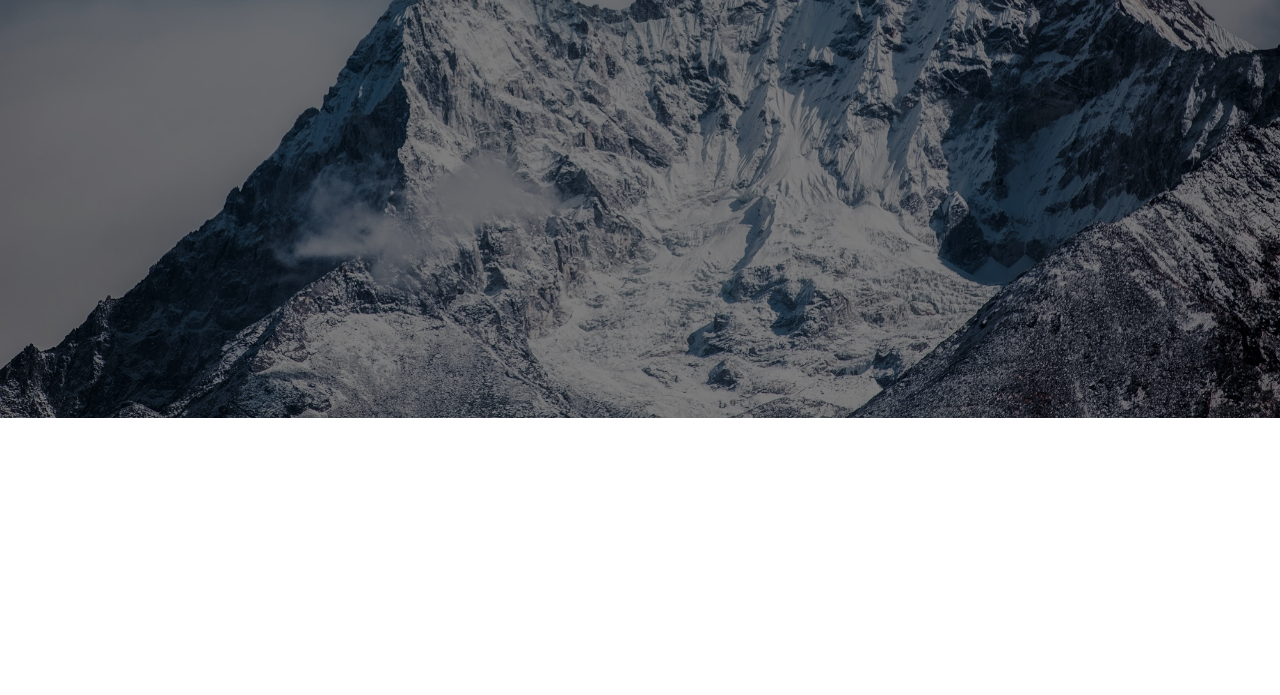
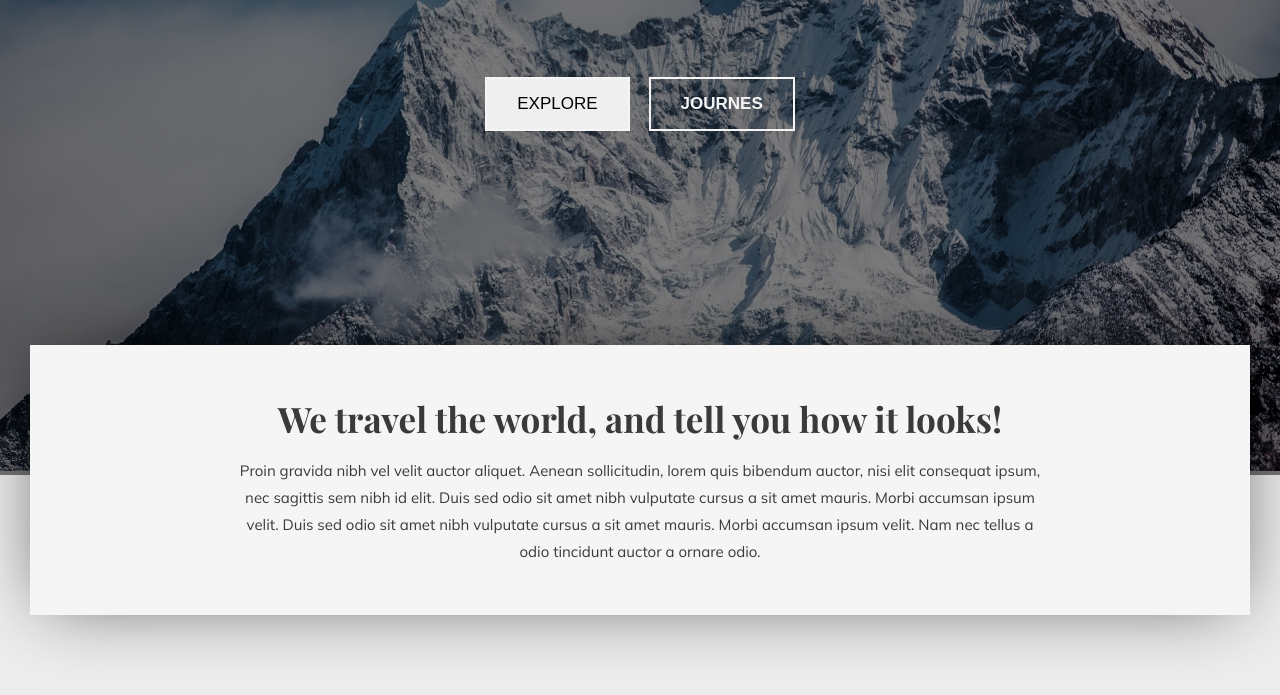
Before and after one commit to Toqeer4148/TravelBlogTemp, a plain HTML site: page index.html in a window 1280 px wide. Shown: the part 382-1077 px from the top of the page. Before the commit the page ends 804 px from the top, so only its background shows below. Drawn offline with nearby package versions, Linux system fonts and the light colour scheme; a web font is replaced by a local one.

Commit message:
Update Hero Section with white div

```diff
--- a/index.html
+++ b/index.html
@@ -12,7 +12,9 @@
   </head>
   <body>
     <div class="overlay">
-      <img src="./ama-dablam-2064522.jpg" alt="" />
+      <div class="img_container">
+        <img src="./ama-dablam-2064522.jpg" alt="" />
+      </div>
       <div class="content">
         <div class="logo">
           <a href="#"><img src="./Images/logo 2.png" alt="site logo" /></a>
@@ -32,7 +34,31 @@
             Better to see something once than hear about it a thousand times!
           </p>
         </div>
+        <div class="hero_btn">
+          <button class="btn">explore</button>
+          <button class="btn2">journes</button>
+        </div>
       </div>
+    </div>
+    <div class="body_wrapper">
+      <section>
+        <div class="content_container">
+          <div class="head1">
+            <h3>We travel the world, and tell you how it looks!</h3>
+          </div>
+          <div class="para1">
+            <p>
+              Proin gravida nibh vel velit auctor aliquet. Aenean sollicitudin,
+              lorem quis bibendum auctor, nisi elit consequat ipsum, nec
+              sagittis sem nibh id elit. Duis sed odio sit amet nibh vulputate
+              cursus a sit amet mauris. Morbi accumsan ipsum velit. Duis sed
+              odio sit amet nibh vulputate cursus a sit amet mauris. Morbi
+              accumsan ipsum velit. Nam nec tellus a odio tincidunt auctor a
+              ornare odio.
+            </p>
+          </div>
+        </div>
+      </section>
     </div>
   </body>
 </html>
--- a/style.css
+++ b/style.css
@@ -10,25 +10,34 @@
     margin: 0;
     padding: 0;
     box-sizing: border-box;
+
 }
-/* body{
-    background-color: black;
+body{
+   background-color: #EDEDED;
+}
+/* .img_container{
+   position: relative;
+   width: 100%;
+   height: 120vh;
 } */
-.overlay img {
-    height: 100vh;
+.img_container{
+   position: relative;
+   display: inline-block;
+}
+.img_container img {
+    height: 100%;
     width: 100%;
-
   }
-  .overlay::before {
-    content: "";
-    background-color: rgba(0, 0, 0, 0.5);
-    position: absolute;
-    top: 0;
-    left: 0;
-    right: 0;
-    bottom: 0;
-  }
-  .content {
+ .img_container::before {
+   content: "";
+   position: absolute;
+   top: 0;
+   left: 0;
+   width: 100%;
+   height: 100%;
+   background-color: rgba(0, 0, 0, 0.5);
+}
+.content {
    display: flex;
    align-items: center;
    flex-direction: column;
@@ -51,11 +60,11 @@
     font-weight: 700;
     text-transform: uppercase;
     font-family: var(--primary-font);
-    margin-right: 15px;
+    margin-right: 20px;
  }
  .top_text{
     text-align: center;
-    margin-top: 120px;
+    margin-top: 150px;
     color: #f5f5f5;
  }
  .top_text h1{
@@ -66,4 +75,51 @@
     font-size: 22.5px;
     font-family:var(--primary-font);
     margin-top: 10px;
+    margin-bottom: 80px;
  }
+ .btn{
+   padding: 15px 30px;
+   font-size: 17px;
+   text-transform: uppercase;
+   font-weight: 500;
+   margin-right: 15px;
+   cursor: pointer;
+   border:2px solid #f5f5f5;
+ }
+ .btn2{
+   padding: 15px 30px;
+   font-size: 17px;
+   text-transform: uppercase;
+   font-weight: 600;
+   background-color: transparent;
+   color: #f5f5f5;
+   border:2px solid #f5f5f5;
+   cursor: pointer;
+ }
+.body_wrapper{
+   margin-right: 30px;
+   margin-left: 30px;
+   background-color:#f5f5f5;
+   position: relative;
+   z-index: 2;
+   margin-top: -130px;
+   margin-bottom: 80px;
+   box-shadow: 0 0 70px -15px rgba(0,0,0,.65);
+}
+.content_container{
+   padding: 50px 200px 50px 200px;
+}
+.head1{
+   font-size: 30px;
+   font-family: var(--secondary-font);
+   text-align: center;
+   margin-bottom: 15px;
+   color: #3A3A3A;
+}
+.para1{
+   font-size: 15px;
+   font-family: var(--primary-font);
+   text-align: center;
+   line-height: 1.8;
+   color: #3A3A3A;
+}
```
